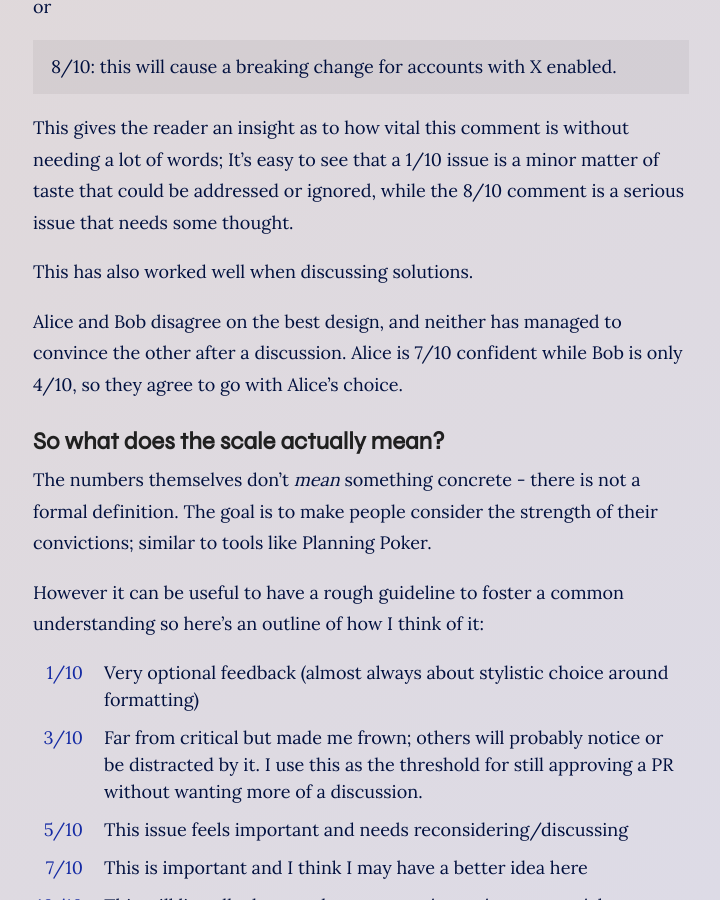
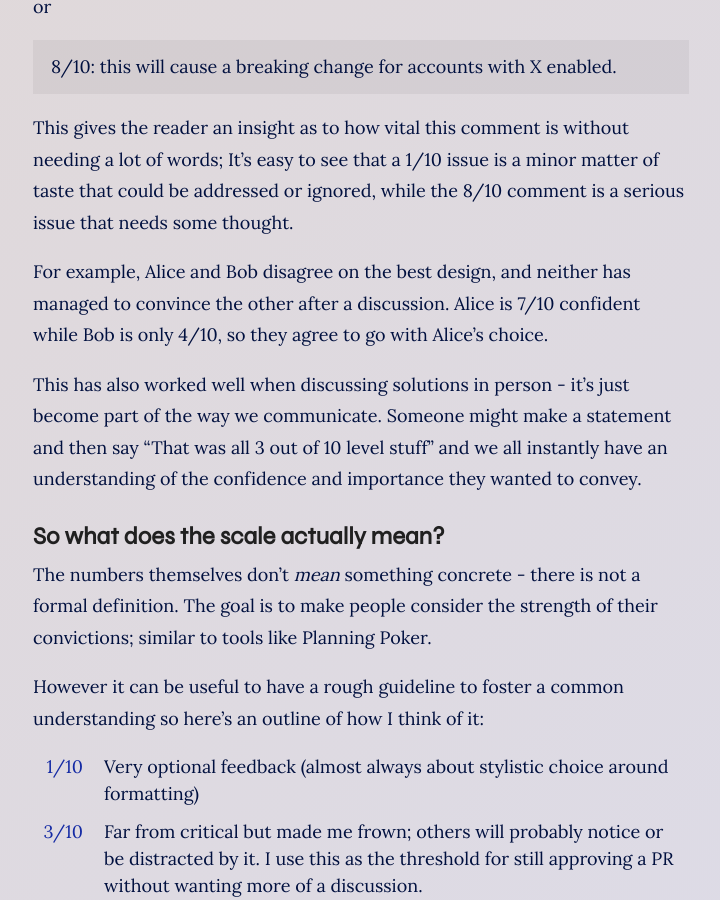
Before and after one commit to AdamWhittingham/personal-site, a Jekyll site: the page built from _posts/2022-07-16-how-much-do-you-care.md, in a window 1280 px wide and 900 px high, scrolled down 773 px. Shown: the whole window, without its empty margins (279-999 px from the left). Built offline with Jekyll 4.4.1, drawn with Linux system fonts in a browser that asks for light colours; nearby versions of some CDN libraries.

Commit message:
Make it clear that we do this in person too

```diff
--- a/_posts/2022-07-16-how-much-do-you-care.md
+++ b/_posts/2022-07-16-how-much-do-you-care.md
@@ -25,9 +25,9 @@ or
 
 This gives the reader an insight as to how vital this comment is without needing a lot of words; It's easy to see that a 1/10 issue is a minor matter of taste that could be addressed or ignored, while the 8/10 comment is a serious issue that needs some thought.
 
-This has also worked well when discussing solutions.
+For example, Alice and Bob disagree on the best design, and neither has managed to convince the other after a discussion. Alice is 7/10 confident while Bob is only 4/10, so they agree to go with Alice's choice.
 
-Alice and Bob disagree on the best design, and neither has managed to convince the other after a discussion. Alice is 7/10 confident while Bob is only 4/10, so they agree to go with Alice's choice.
+This has also worked well when discussing solutions in person - it's just become part of the way we communicate. Someone might make a statement and then say "That was all 3 out of 10 level stuff" and we all instantly have an understanding of the confidence and importance they wanted to convey.
 
 ## So what does the scale actually mean?
 The numbers themselves don't <i>mean</i> something concrete - there is not a formal definition. The goal is to make people consider the strength of their convictions; similar to tools like Planning Poker.
```
